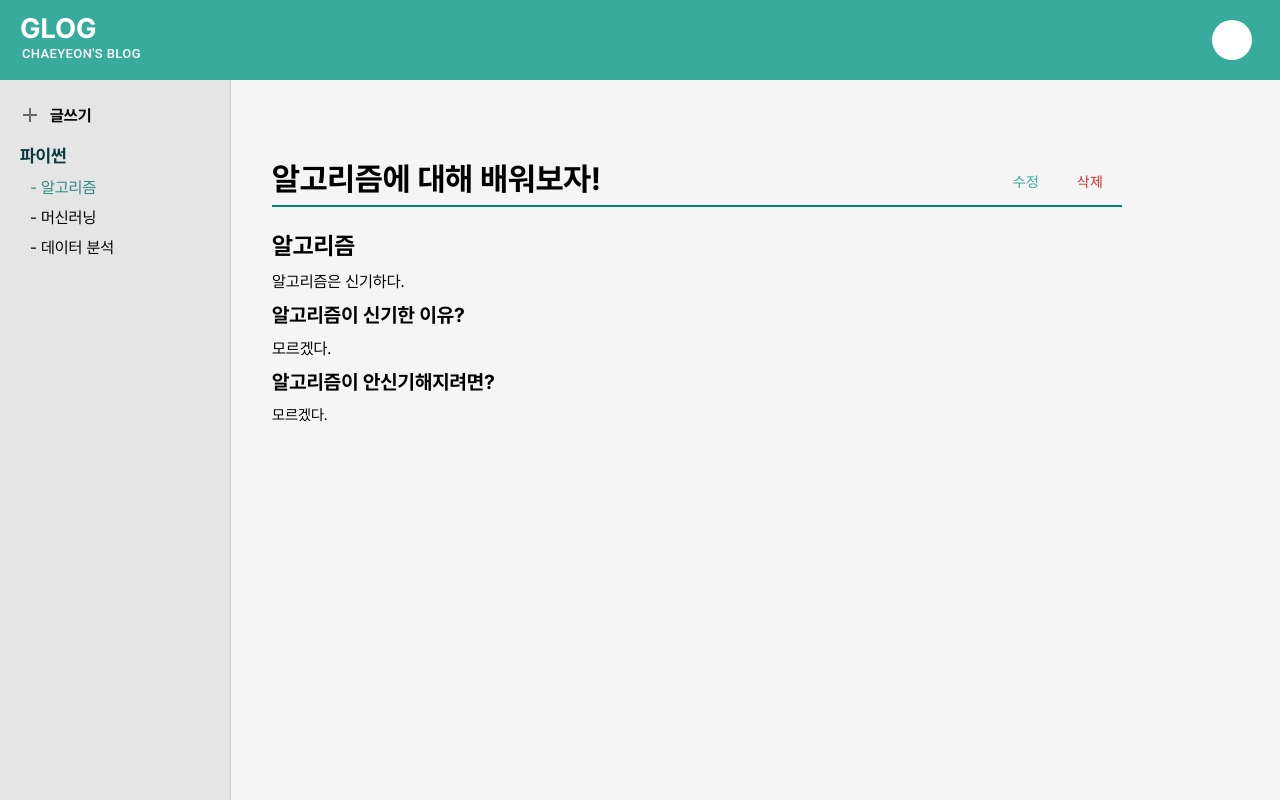
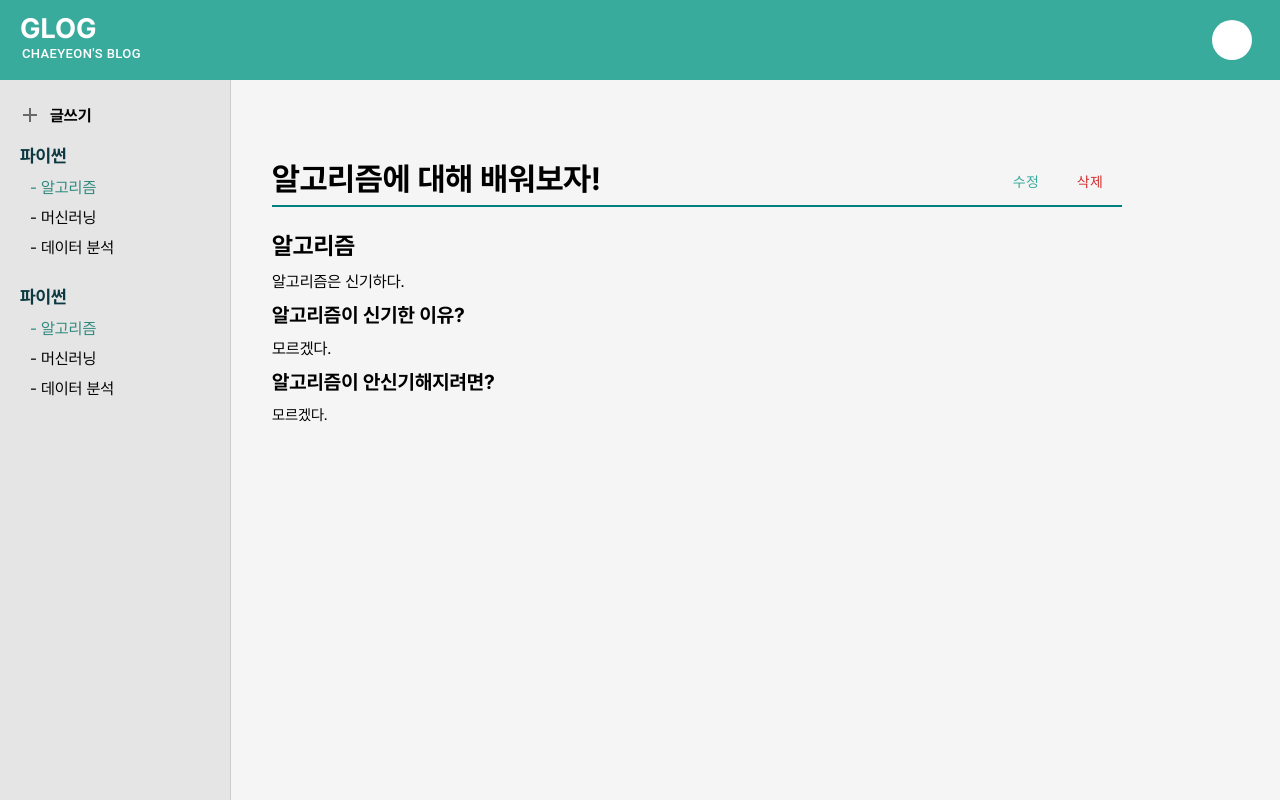
Before and after one commit to pknu-wap/2023_1_WAP_WEB_TEAM_4, a React (Create React App) app in the folder frontend/: page / in a window 1280 px wide. Built offline with nearby package versions, Linux system fonts and the light colour scheme; a small style sheet from the web is missing.

Commit message:
카테고리 하나 더 만들기

```diff
--- a/frontend/src/components/SideNavigation.js
+++ b/frontend/src/components/SideNavigation.js
@@ -29,6 +29,77 @@ const SideNavigation = () => {
             fontWeight: "bold",
           }}>
           글쓰기
+        </Stack>
+      </Stack>
+      <Stack gap="16px">
+        <Stack gap="10px">
+          <Stack>
+            <Stack
+              fontSize="18px"
+              color="#0c3941"
+              height="30px"
+              paddingLeft="10px"
+              marginBottom="5px"
+              justifyContent="center"
+              fontWeight="bold">
+              파이썬
+            </Stack>
+            <Stack>
+              <Stack
+                justifyContent="center"
+                borderRadius="4px"
+                sx={{
+                  ":hover": {
+                    backgroundColor: "#C6E3CC",
+                  },
+                  ":active": {
+                    backgroundColor: "#B5DBBC",
+                  },
+                  cursor: "pointer",
+                }}
+                fontSize="16px"
+                padding="0px 0px 5px 20px"
+                color={mint[600]}
+                height="25px">
+                - 알고리즘
+              </Stack>
+              <Stack
+                justifyContent="center"
+                borderRadius="4px"
+                sx={{
+                  ":hover": {
+                    backgroundColor: "#C6E3CC",
+                    ":active": {
+                      backgroundColor: "#B5DBBC",
+                    },
+                    cursor: "pointer",
+                  },
+                }}
+                fontSize="16px"
+                padding="0px 0px 5px 20px"
+                color="black"
+                height="25px">
+                - 머신러닝
+              </Stack>
+              <Stack
+                justifyContent="center"
+                borderRadius="4px"
+                sx={{
+                  ":hover": {
+                    backgroundColor: "#C6E3CC",
+                    ":active": {
+                      backgroundColor: "#B5DBBC",
+                    },
+                    cursor: "pointer",
+                  },
+                }}
+                fontSize="16px"
+                padding="0px 0px 5px 20px"
+                color="black"
+                height="25px">
+                - 데이터 분석
+              </Stack>
+            </Stack>
           </Stack>
         </Stack>
         <Stack gap="10px">
@@ -102,6 +173,7 @@ const SideNavigation = () => {
           </Stack>
         </Stack>
       </Stack>
+    </Stack>
   );
 };
 
```
Lines whose indentation alone changed are shown as unchanged.
